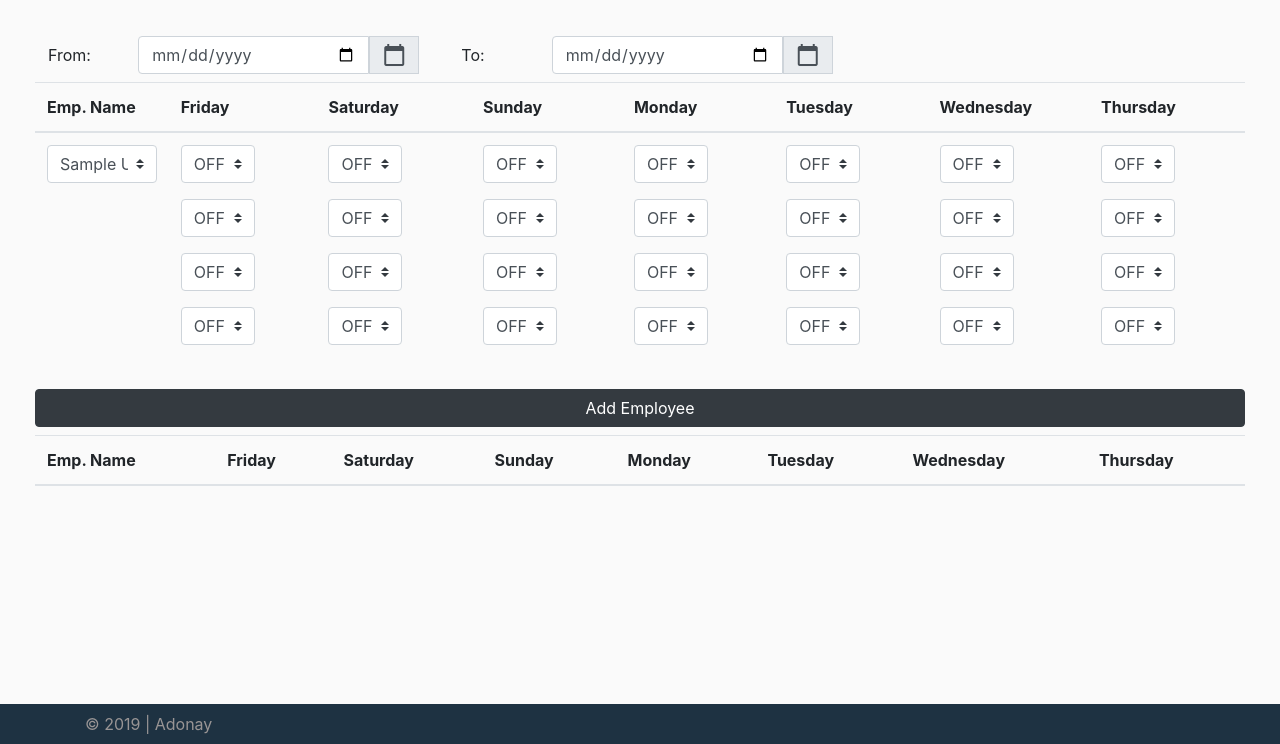
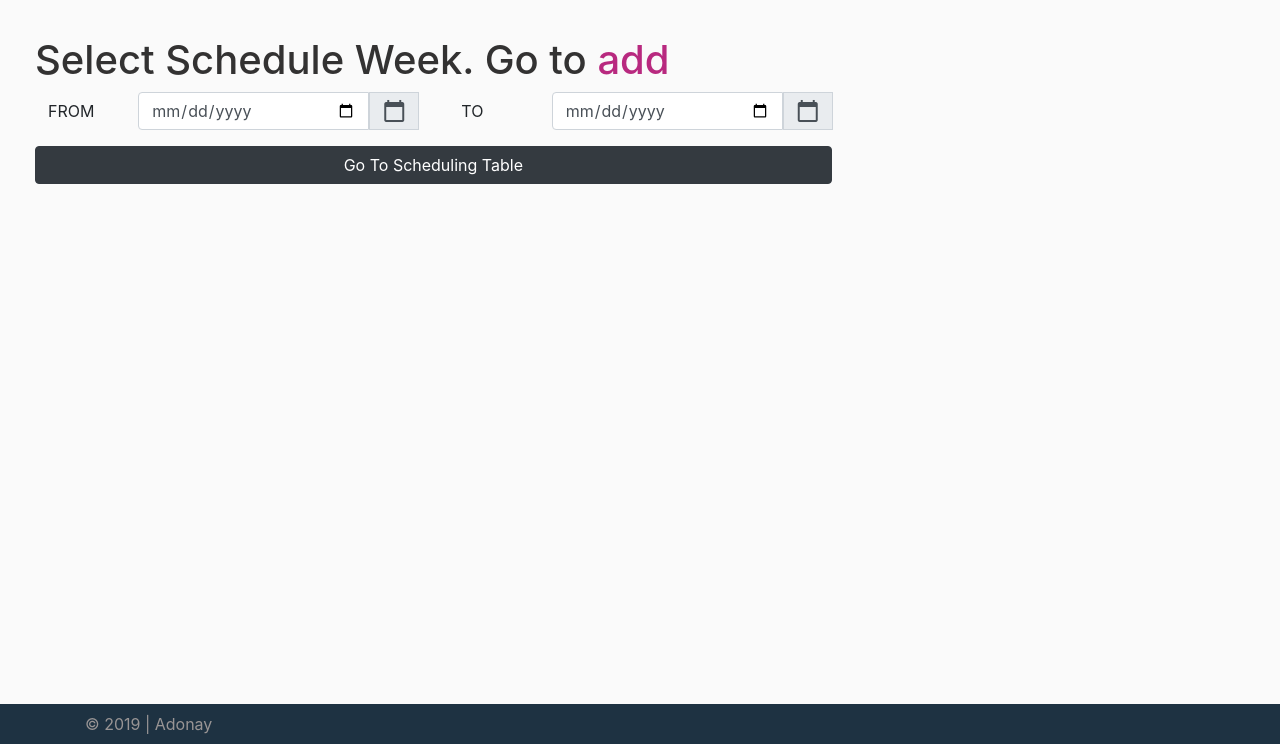
Before and after one commit to adonayab/python_proj1_manager_app, a Flask app: page /schedule in a window 1280 px wide. Shown: the part 56-800 px from the top of the page. Run offline with Flask 2, Linux system fonts and the light colour scheme; tables that the repository leaves empty hold one stand-in row (values such as "Sample post"); lists and menus that the app fills with data are empty; some libraries are stand-ins or nearby versions.

Commit message:
A user is able to select a week and add users to schedule

```diff
--- a/messages/all_messages.py
+++ b/messages/all_messages.py
@@ -39,7 +39,7 @@ def messages(category):
     form = MessageForm()
 
     messages = message_query(category.lower())
-    return render_template('messages.html',
+    return render_template('messages/messages.html',
                            title="Messages",
                            messages=messages,
                            mark="Mark Completed",
@@ -80,7 +80,7 @@ def mark_completion(id):
 
     messages = Message.query.order_by(
         Message.pub_date.desc()).filter_by(status=1).all()
-    return render_template('messages.html',
+    return render_template('messages/messages.html',
                            title="Completed Messages",
                            messages=messages,
                            mark="Mark Not Completed",
--- a/messages/tasks.py
+++ b/messages/tasks.py
@@ -23,7 +23,7 @@ def daily_task():
     evenings = Message.query.order_by(Message.pub_date.desc()).filter_by(
         category='Daily Task').filter_by(shift='Evening').all()
 
-    return render_template('tasks.html',
+    return render_template('messages/tasks.html',
                            title="Daily Task",
                            mornings=mornings,
                            afternoons=afternoons,
@@ -54,7 +54,7 @@ def daily_task_add():
         flash("Task added Successfully", 'success')
         return redirect('/daily-tasks')
 
-    return render_template('tasks.html', form=form)
+    return render_template('messages/tasks.html', form=form)
 
 
 @tasks.route('/daily-tasks-delete')
@@ -72,7 +72,7 @@ def modify_daily_task():
     evenings = Message.query.order_by(Message.pub_date.desc()).filter_by(
         category='Daily Task').filter_by(shift='Evening').all()
 
-    return render_template('task-delete.html',
+    return render_template('messages/task-delete.html',
                            title="Daily Task",
                            mornings=mornings,
                            afternoons=afternoons,
--- a/templates/base.html
+++ b/templates/base.html
@@ -6,8 +6,10 @@
   <meta charset="utf-8">
   <meta name="viewport" content="width=device-width, initial-scale=1, shrink-to-fit=no">
 
-  <link rel="stylesheet" href="https://stackpath.bootstrapcdn.com/bootstrap/4.3.1/css/bootstrap.min.css"
-    integrity="sha384-ggOyR0iXCbMQv3Xipma34MD+dH/1fQ784/j6cY/iJTQUOhcWr7x9JvoRxT2MZw1T" crossorigin="anonymous">
+  <link href="https://stackpath.bootstrapcdn.com/bootstrap/4.3.1/css/bootstrap.min.css"
+        rel="stylesheet"
+        integrity="sha384-ggOyR0iXCbMQv3Xipma34MD+dH/1fQ784/j6cY/iJTQUOhcWr7x9JvoRxT2MZw1T"
+        crossorigin="anonymous">
   <link href="https://fonts.googleapis.com/icon?family=Material+Icons" rel="stylesheet">
 
   <link rel="stylesheet" type="text/css" href="{{  url_for('static', filename='./css/style_BS.css') }}">
@@ -83,15 +85,19 @@
     </div>
   </nav>
 
-  <script src="https://stackpath.bootstrapcdn.com/bootstrap/4.1.3/js/bootstrap.min.js"
-    integrity="sha384-ChfqqxuZUCnJSK3+MXmPNIyE6ZbWh2IMqE241rYiqJxyMiZ6OW/JmZQ5stwEULTy"
-    crossorigin="anonymous"></script>
+
   <script src="https://code.jquery.com/jquery-3.3.1.slim.min.js"
-    integrity="sha384-q8i/X+965DzO0rT7abK41JStQIAqVgRVzpbzo5smXKp4YfRvH+8abtTE1Pi6jizo"
-    crossorigin="anonymous"></script>
+          integrity="sha384-q8i/X+965DzO0rT7abK41JStQIAqVgRVzpbzo5smXKp4YfRvH+8abtTE1Pi6jizo"
+          crossorigin="anonymous"></script>
   <script src="https://cdnjs.cloudflare.com/ajax/libs/popper.js/1.14.3/umd/popper.min.js"
-    integrity="sha384-ZMP7rVo3mIykV+2+9J3UJ46jBk0WLaUAdn689aCwoqbBJiSnjAK/l8WvCWPIPm49"
-    crossorigin="anonymous"></script>
+          integrity="sha384-ZMP7rVo3mIykV+2+9J3UJ46jBk0WLaUAdn689aCwoqbBJiSnjAK/l8WvCWPIPm49"
+          crossorigin="anonymous"></script>
+  <script src="https://stackpath.bootstrapcdn.com/bootstrap/4.3.1/js/bootstrap.min.js"
+          integrity="sha384-JjSmVgyd0p3pXB1rRibZUAYoIIy6OrQ6VrjIEaFf/nJGzIxFDsf4x0xIM+B07jRM"
+          crossorigin="anonymous"></script>
+  <script src="https://stackpath.bootstrapcdn.com/bootstrap/4.3.1/js/bootstrap.bundle.min.js"
+          integrity="sha384-xrRywqdh3PHs8keKZN+8zzc5TX0GRTLCcmivcbNJWm2rs5C8PRhcEn3czEjhAO9o"
+          crossorigin="anonymous"></script>
 
 </body>
 
--- a/templates/macros.html
+++ b/templates/macros.html
@@ -90,10 +90,9 @@
 {% endmacro %}
 
 <!-- Macro for the Add or edit Modal  -->
-
 {% macro add_or_edit_modal(form, modal_id, add, edit, message) %}
 
-<div class="modal fade" id="{{ modal_id }}" tabindex="-1" role="dialog" aria-labelledby="addModalLabel"
+<div class="modal fade" id={{ modal_id }} tabindex="-1" role="dialog" aria-labelledby="addModalLabel"
   aria-hidden="true">
   <div class="modal-dialog" role="document">
     <div class="modal-content">
@@ -108,6 +107,7 @@
           <span aria-hidden="true">&times;</span>
         </button>
       </div>
+      <div class="modal-body">
       {% if add %}
       <form method="POST" action="/newpost">
         {% endif %}
@@ -120,7 +120,7 @@
           <div class="form-group">
             {{ form.title.label(class="form-control-label") }}
             {% if form.title.errors %}
-            {{ form.title(class="form-control form-control-lg is-invalid") }}
+            {{ form.title(class="form-control form-control-lg is-invalid ") }}
             <div class="invalid-feedback">
               {% for error in form.title.errors %}
               <span>{{ error }}</span>
@@ -162,148 +162,9 @@
         </div>
       </div>
       </form>
+      </div>
     </div>
   </div>
 </div>
 
 {% endmacro %}
-
-<!-- This is schedule form -->
-{% macro gen_schedule_form(form, users) %}
-
-<tr>
-  <td>
-    <select class="form-control custom-select" name=name>
-      {% for user in users %}
-      <option>{{ user.name }}</option>
-      {% endfor %}
-    </select>
-  </td>
-  <td>
-    <div class="form-row">
-      <div class="form-group col-auto">
-        {{ form.start_friday(class="form-control custom-select") }}
-      </div>
-      <div class="form-group col-auto">
-        {{ form.start_friday_state(class="form-control custom-select") }}
-      </div>
-    </div>
-    <div class="form-row">
-      <div class="form-group col-auto">
-        {{ form.end_friday(class="form-control custom-select") }}
-      </div>
-      <div class="form-group col-auto">
-        {{ form.end_friday_state(class="form-control custom-select") }}
-      </div>
-    </div>
-  </td>
-  <td>
-    <div class="form-row">
-      <div class="form-group col-auto">
-        {{ form.start_saturday(class="form-control custom-select") }}
-      </div>
-      <div class="form-group col-auto">
-        {{ form.start_saturday_state(class="form-control custom-select") }}
-      </div>
-    </div>
-    <div class="form-row">
-      <div class="form-group col-auto">
-        {{ form.end_saturday(class="form-control custom-select") }}
-      </div>
-      <div class="form-group col-auto">
-        {{ form.end_saturday_state(class="form-control custom-select") }}
-      </div>
-    </div>
-  </td>
-  <td>
-    <div class="form-row">
-      <div class="form-group col-auto">
-        {{ form.start_sunday(class="form-control custom-select") }}
-      </div>
-      <div class="form-group col-auto">
-        {{ form.start_sunday_state(class="form-control custom-select") }}
-      </div>
-    </div>
-    <div class="form-row">
-      <div class="form-group col-auto">
-        {{ form.end_sunday(class="form-control custom-select") }}
-      </div>
-      <div class="form-group col-auto">
-        {{ form.end_sunday_state(class="form-control custom-select") }}
-      </div>
-    </div>
-  </td>
-  <td>
-    <div class="form-row">
-      <div class="form-group col-auto">
-        {{ form.start_monday(class="form-control custom-select") }}
-      </div>
-      <div class="form-group col-auto">
-        {{ form.start_monday_state(class="form-control custom-select") }}
-      </div>
-    </div>
-    <div class="form-row">
-      <div class="form-group col-auto">
-        {{ form.end_monday(class="form-control custom-select") }}
-      </div>
-      <div class="form-group col-auto">
-        {{ form.end_monday_state(class="form-control custom-select") }}
-      </div>
-    </div>
-  </td>
-  <td>
-    <div class="form-row">
-      <div class="form-group col-auto">
-        {{ form.start_tuesday(class="form-control custom-select") }}
-      </div>
-      <div class="form-group col-auto">
-        {{ form.start_tuesday_state(class="form-control custom-select") }}
-      </div>
-    </div>
-    <div class="form-row">
-      <div class="form-group col-auto">
-        {{ form.end_tuesday(class="form-control custom-select") }}
-      </div>
-      <div class="form-group col-auto">
-        {{ form.end_tuesday_state(class="form-control custom-select") }}
-      </div>
-    </div>
-  </td>
-  <td>
-    <div class="form-row">
-      <div class="form-group col-auto">
-        {{ form.start_wednesday(class="form-control custom-select") }}
-      </div>
-      <div class="form-group col-auto">
-        {{ form.start_wednesday_state(class="form-control custom-select") }}
-      </div>
-    </div>
-    <div class="form-row">
-      <div class="form-group col-auto">
-        {{ form.end_wednesday(class="form-control custom-select") }}
-      </div>
-      <div class="form-group col-auto">
-        {{ form.end_wednesday_state(class="form-control custom-select") }}
-      </div>
-    </div>
-  </td>
-  <td>
-    <div class="form-row">
-      <div class="form-group col-auto">
-        {{ form.start_thursday(class="form-control custom-select") }}
-      </div>
-      <div class="form-group col-auto">
-        {{ form.start_thursday_state(class="form-control custom-select") }}
-      </div>
-    </div>
-    <div class="form-row">
-      <div class="form-group col-auto">
-        {{ form.end_thursday(class="form-control custom-select") }}
-      </div>
-      <div class="form-group col-auto">
-        {{ form.end_thursday_state(class="form-control custom-select") }}
-      </div>
-    </div>
-  </td>
-</tr>
-{% endmacro %}
--- a/templates/schedule.html
+++ /dev/null
@@ -1,92 +0,0 @@
-{% extends "base.html" %}
-{% from 'macros.html' import gen_schedule_form %}
-{% block content %}
-
-<div class="container-fluid">
-  <form action="{{url_for('schedules.add')}}" method='post'>
-
-    <div class="row">
-      <div class="col-1">
-        <button class="btn btn-default">From:</button>
-      </div>
-      <div class="col-3">
-        <div class="input-group">
-          <input type="date" class="form-control" name='start_day' />
-          <div class="input-group-prepend">
-            <div class="input-group-text">
-              <i class="material-icons">calendar_today</i>
-            </div>
-          </div>
-        </div>
-      </div>
-      <div class="col-1">
-        <button class="btn btn-default">To:</button>
-      </div>
-      <div class="col-3">
-        <div class="input-group">
-          <input type="date" class="form-control" name='end_day' />
-          <div class="input-group-prepend">
-            <div class="input-group-text">
-              <i class="material-icons">calendar_today</i>
-            </div>
-          </div>
-        </div>
-      </div>
-    </div>
-
-    <table class="table mt-2">
-      <thead>
-        <tr>
-          <th>Emp. Name</th>
-          <th>Friday</th>
-          <th>Saturday</th>
-          <th>Sunday</th>
-          <th>Monday</th>
-          <th>Tuesday</th>
-          <th>Wednesday</th>
-          <th>Thursday</th>
-        </tr>
-      </thead>
-      </tr>
-      <tbody>
-        {{ gen_schedule_form(form=form, users=users) }}
-      </tbody>
-    </table>
-    <div class="row">
-      <div class="col-12">
-        {{ form.submit(class="btn btn-block btn-dark")}}
-      </div>
-    </div>
-  </form>
-  <table class="table mt-2">
-    <thead>
-      <tr>
-        <th>Emp. Name</th>
-        <th>Friday</th>
-        <th>Saturday</th>
-        <th>Sunday</th>
-        <th>Monday</th>
-        <th>Tuesday</th>
-        <th>Wednesday</th>
-        <th>Thursday</th>
-      </tr>
-    </thead>
-    <tbody>
-      {% for user in current_users_on_schedule %}
-      <tr>
-        <td>user.name</td>
-        <td>user.friday</td>
-        <td>user.saturday</td>
-        <td>user.sunday</td>
-        <td>user.monday</td>
-        <td>user.tuesday</td>
-        <td>user.wednesday</td>
-        <td>user.thursday</td>
-      </tr>
-      {% endfor %}
-    </tbody>
-  </table>
-
-</div>
-
-{% endblock %}
--- /dev/null
+++ b/templates/schedules/index.html
@@ -0,0 +1,20 @@
+{% extends "base.html" %}
+{% from 'schedules/macros.html' import select_hours, insert_schedule_row, calendar %}
+{% block content %}
+
+<div class="container-fluid">
+  <h1>Select Schedule Week. Go to <a href="/schedule/add">add</a></h1>
+  <form method="post">
+    <div class="row">
+      {{ calendar(prefix='FROM', name='start_day') }}
+      {{ calendar(prefix='TO', name='end_day') }}
+    </div>
+    <div class="row">
+      <div class="col-8">
+        <button type="submit" class="btn btn-block btn-dark">Go To Scheduling Table</button>
+      </div>
+    </div>
+  </form>
+</div>
+
+{% endblock %}
--- /dev/null
+++ b/templates/schedules/macros.html
@@ -0,0 +1,100 @@
+<!--Calendar-->
+{% macro calendar(prefix, name) %}
+<div class="col-1">
+  <p class="btn btn-default">{{ prefix }}</p>
+</div>
+<div class="col-3">
+  <div class="input-group">
+    <input type="date" class="form-control" name={{ name }} />
+    <div class="input-group-prepend">
+      <div class="input-group-text">
+        <i class="material-icons">calendar_today</i>
+      </div>
+    </div>
+  </div>
+</div>
+{% endmacro %}
+
+<!-- This are the select buttons in schedule box for time of a day -->
+{% macro select_hours(time, state) %}
+<div class="form-row">
+  <div class="form-group col-auto">
+    <select class="form-control custom-select" name={{ time }}>
+      {% for n in range(0, 13) %}
+      {% if n == 0 %}
+      <option>OFF</option>
+      {% endif %}
+      <option>{{ n|string }}</option>
+      {% endfor %}
+    </select>
+  </div>
+  <div class="form-group col-auto">
+    <select class="form-control custom-select" name={{ state }}>
+      <option>OFF</option>
+      <option>AM</option>
+      <option>PM</option>
+    </select>
+  </div>
+</div>
+{% endmacro %}
+
+<!-- Schedule row -->
+{% macro insert_schedule_row(users) %}
+<tr>
+  <td>
+    <select class="form-control custom-select" name="name">
+      {% for user in users %}
+      <option value="{{ user.name }}">{{ user.name }}</option>
+      {% endfor %}
+    </select>
+  </td>
+<td>
+  {{ select_hours(time='fri_start', state='fri_start_state') }}
+  {{ select_hours(time='fri_end', state='fri_end_state') }}
+</td>
+<td>
+  {{ select_hours(time='sat_start', state='sat_start_state') }}
+  {{ select_hours(time='sat_end', state='sat_end_state') }}
+</td>
+<td>
+  {{ select_hours(time='sun_start', state='sun_start_state') }}
+  {{ select_hours(time='sun_end', state='sun_end_state') }}
+</td>
+<td>
+  {{ select_hours(time='mon_start', state='mon_start_state') }}
+  {{ select_hours(time='mon_end', state='mon_end_state') }}
+</td>
+<td>
+  {{ select_hours(time='tue_start', state='tue_start_state') }}
+  {{ select_hours(time='tue_end', state='tue_end_state') }}
+</td>
+<td>
+  {{ select_hours(time='wed_start', state='wed_start_state') }}
+  {{ select_hours(time='wed_end', state='wed_end_state') }}
+</td>
+<td>
+  {{ select_hours(time='thu_start', state='thu_start_state') }}
+  {{ select_hours(time='thu_end', state='thu_end_state') }}
+</td>
+</tr>
+{% endmacro %}
+
+
+
+<!--Table head list of days-->
+{% macro table_head_days() %}
+
+<thead>
+  <tr>
+    <th>Emp. Name</th>
+    <th>Friday</th>
+    <th>Saturday</th>
+    <th>Sunday</th>
+    <th>Monday</th>
+    <th>Tuesday</th>
+    <th>Wednesday</th>
+    <th>Thursday</th>
+  </tr>
+</thead>
+
+{% endmacro %}
--- a/users/forms.py
+++ b/users/forms.py
@@ -15,12 +15,12 @@ class RegistrationForm(FlaskForm):
     def validate_name(self, name):
         user = User.query.filter_by(name=name.data).first()
         if user:
-            raise ValidationError('A user with the same name exists.')
+            raise ValidationError('A users with the same name exists.')
 
     def validate_email(self, email):
         user = User.query.filter_by(email=email.data).first()
         if user:
-            raise ValidationError('A user with the same email exists.')
+            raise ValidationError('A users with the same email exists.')
 
 
 class LoginForm(FlaskForm):
--- a/users/routes.py
+++ b/users/routes.py
@@ -35,7 +35,7 @@ def login():
         else:
             flash('Login Unsuccessful. Please check email and password',
                   'danger')
-    return render_template('login.html', title='Login', form=form)
+    return render_template('users/login.html', title='Login', form=form)
 
 
 @users.route('/signup', methods=['POST', 'GET'])
@@ -52,4 +52,4 @@ def signup():
         flash(f'Account created for {form.name.data}', 'success')
         return redirect('/login')
 
-    return render_template('signup.html', title='Register', form=form)
+    return render_template('users/signup.html', title='Register', form=form)
```
Also changed, not shown: messages/single_messages.py (+8 -8 lines), models.py (+8 -1 lines), schedule/schedule.py (+67 -33 lines), templates/messages/single.html (renamed from templates/single.html, +5 -10 lines), templates/schedules/add.html (added, +43 -0 lines), templates/messages/messages.html (renamed from templates/messages.html), templates/messages/task-delete.html (renamed from templates/task-delete.html), templates/messages/tasks.html (renamed from templates/tasks.html), templates/users/login.html (renamed from templates/login.html), templates/users/signup.html (renamed from templates/signup.html).
